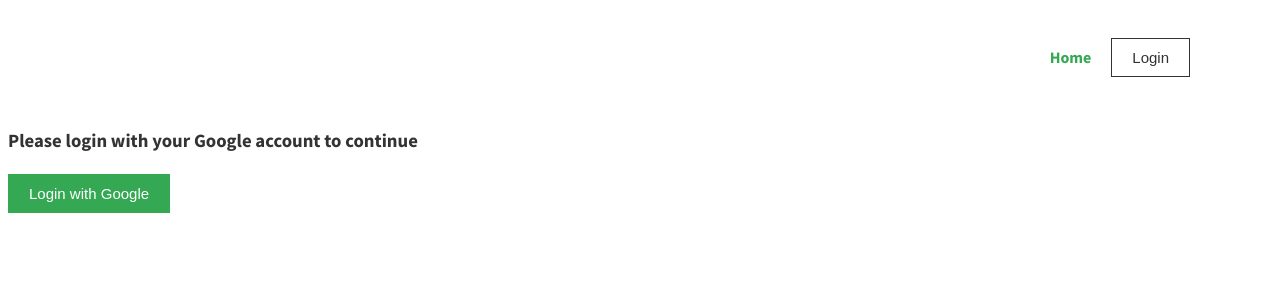
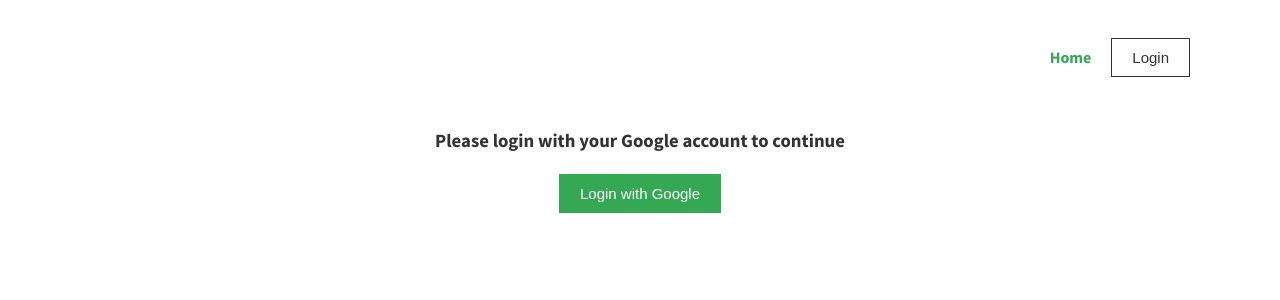
Before and after one commit to elvc/vue-chatapp, a Vue app: page /login in a window 1280 px wide. Shown: the top 300 px of the page. Built offline with nearby package versions, Linux system fonts and the light colour scheme; no server answers.

Commit message:
Style login page

```diff
--- a/src/views/Login.vue
+++ b/src/views/Login.vue
@@ -1,5 +1,5 @@
 <template>
-  <div>
+  <div style="text-align: center;">
     <h3>Please login with your Google account to continue</h3>
     <button @click="login">Login with Google</button>
   </div>
```
